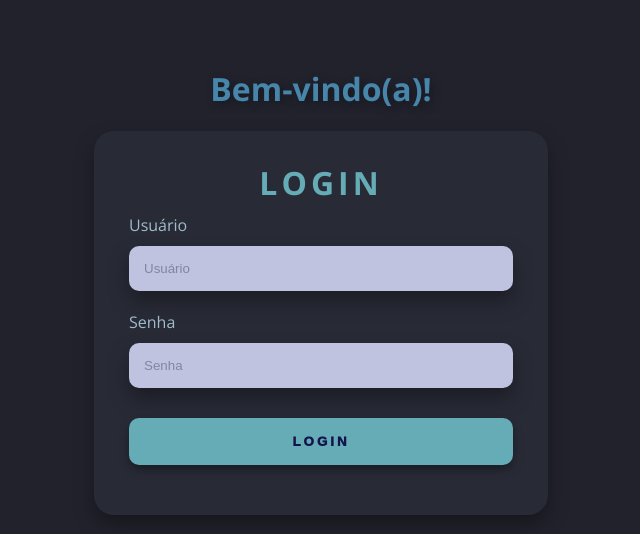
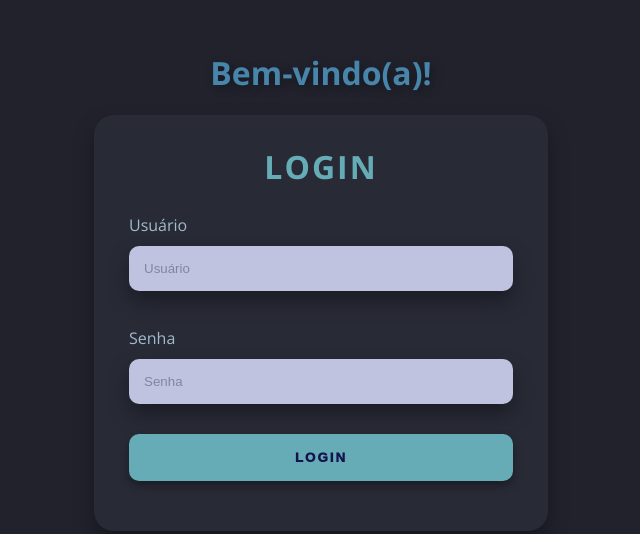
Before and after one commit to LucasGaabriel/Tela-de-Login, a plain HTML site: page HTML e CSS/index.html in a window 1280 px wide. Shown: the part 120-654 px from the top of the page, without its empty margins (319-959 px from the left). Drawn offline with nearby package versions, Linux system fonts and the light colour scheme.

Commit message:
Change label->p and move to a HTML e CSS folder

```diff
--- a/index.html
+++ b/HTML e CSS/index.html
@@ -12,11 +12,11 @@
         <div class="card-login">
             <h1>LOGIN</h1>
             <div class="text-field">
-                <label for="usuario">Usuário</label>
+                <p>Usuário</p>
                 <input type="text" name="usuario" placeholder="Usuário">
             </div>
             <div class="text-field">
-                <label for="senha">Senha</label>
+                <p>Senha</p>
                 <input type="password" name="senha" placeholder="Senha">
             </div>
             <button class="button-login">LOGIN</button>
--- a/style.css
+++ b/HTML e CSS/style.css
@@ -35,7 +35,7 @@ body {
 .card-login > h1 {
     color: #65acb7;
     margin: 0;
-    letter-spacing: 4px;
+    letter-spacing: 2px;
 }
 
 .text-field {
@@ -63,7 +63,7 @@ body {
     color: #8483a3;
 }
 
-.text-field > label {
+.text-field > p {
     color: #a0bccc;
     margin-bottom: 10px;
 }
@@ -74,7 +74,7 @@ body {
     margin: 20px;
     border: none;
     border-radius: 10px;
-    letter-spacing: 3px;
+    letter-spacing: 2px;
     color: #14134b;
     background: #65acb7;
     font-weight: 1000;
```
Also changed, not shown: HTML e CSS/tela-login.png (added), tela-login.png (deleted), 2 other files.
